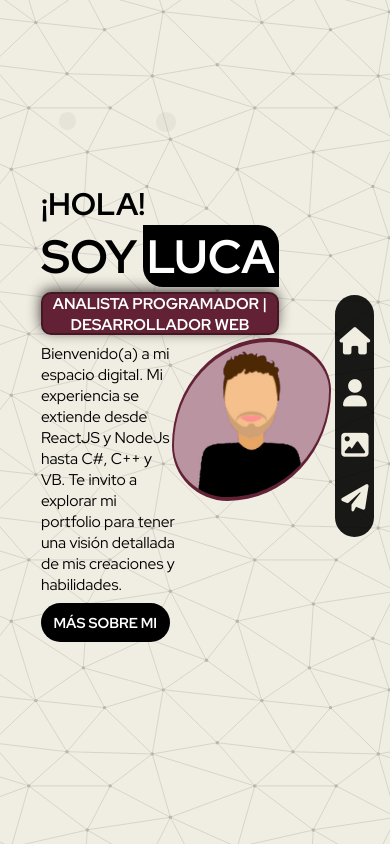
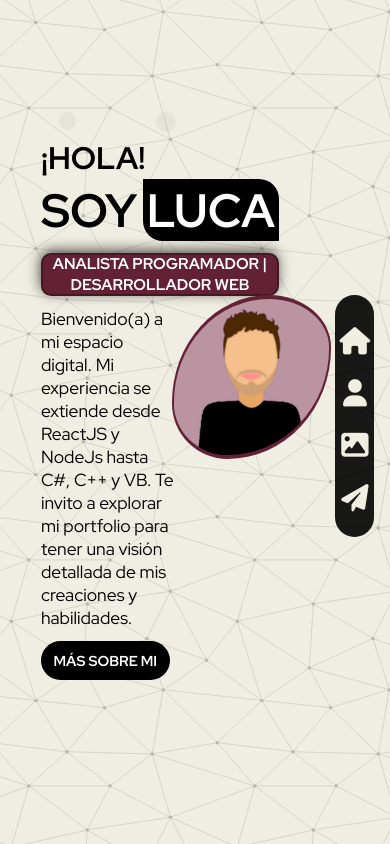
Before and after one commit to lucagiallonardi/my-portfolio, a React (Create React App) app: page / in a window 390 px wide. Built offline with nearby package versions, Linux system fonts and the light colour scheme.

Commit message:
change responsive

```diff
--- a/src/pages/Home/Home.css
+++ b/src/pages/Home/Home.css
@@ -256,11 +256,11 @@ z-index: 2;
     .homePres{
         width: 80vw;
         margin-left: -15vw;
-        margin-top: -17vw;
+        margin-top: -20vw;
     }
     .homeImg{
         width: 40vw;
-        top: 40vh;
+        top: 35vh;
         animation: none;
         left: 44vw;
         position: absolute;
@@ -278,15 +278,17 @@ z-index: 2;
     height: 10vw;
     font-size: 4vw;
     width: 60vw;
+    margin-top: 3vw;
 }
 .homeP{
-    margin-top: 2vw;
-    font-size: 4vw;
+    margin-top: 3vw;
+    font-size: 4.5vw;
     width: 35vw;
 }
 .homeBoton{
     width: 33vw;
     height: 10vw;
     font-size: 3.7vw;
+    margin-top: 3vw;
 }
 }
```
